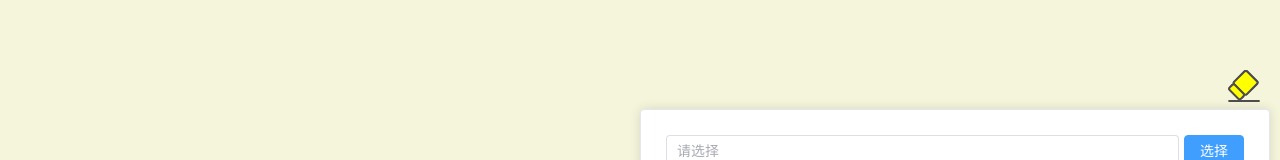
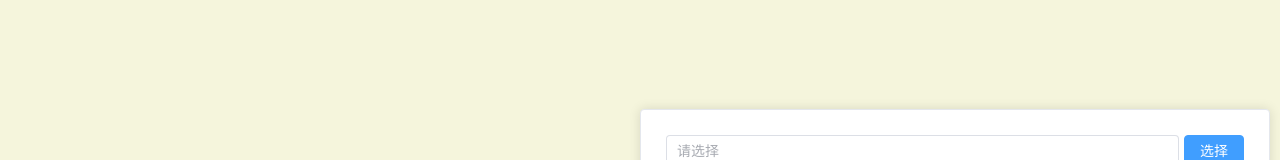
Before and after one commit to cooluid/vite-xls, a Vue app: page / in a window 1280 px wide. Shown: the part 518-678 px from the top of the page. Built offline with nearby package versions, Linux system fonts and the light colour scheme.

Commit message:
清除图标优化

```diff
--- a/src/components/Log/LogView.vue
+++ b/src/components/Log/LogView.vue
@@ -2,41 +2,7 @@
 	<AutoScrollContainer :watchSource="logList">
 		<LogItem v-for="(item, index) in logList" :key="index" :item="item" />
 	</AutoScrollContainer>
-	<svg t="1725046253694" class="icon-clear" @click="clearLog" viewBox="0 0 1024 1024" version="1.1"
-		xmlns="http://www.w3.org/2000/svg" p-id="4266" width="32" height="32">
-		<path
-			d="M12.520841 961.408313m31.295844 0l938.875305 0q31.295844 0 31.295844 31.295843l0 0q0 31.295844-31.295844 31.295844l-938.875305 0q-31.295844 0-31.295844-31.295844l0 0q0-31.295844 31.295844-31.295843Z"
-			fill="#4D4D4D" p-id="4267"></path>
-		<path
-			d="M570.348379 5.219343m44.259006 44.259007l309.813045 309.813044q44.259006 44.259006 0 88.518013l-322.648157 322.648156q-44.259006 44.259006-88.518012 0l-309.813045-309.813044q-44.259006-44.259006 0-88.518013l322.648157-322.648156q44.259006-44.259006 88.518012 0Z"
-			fill="#FFFF00" p-id="4268"></path>
-		<path
-			d="M557.694435 819.9511a93.261614 93.261614 0 0 1-66.347188-27.540342L181.518396 482.581907a93.261614 93.261614 0 0 1 0-132.694376L503.865584 27.540342a93.261614 93.261614 0 0 1 131.442543 0l312.958435 309.828851a94.513447 94.513447 0 0 1 0 132.694377l-324.224939 322.347188a94.513447 94.513447 0 0 1-66.347188 27.540342zM572.71644 62.591687a29.418093 29.418093 0 0 0-21.90709 9.388753L225.332577 394.327628a31.295844 31.295844 0 0 0 0 43.814181l309.828851 312.958435a31.295844 31.295844 0 0 0 44.440098 0l322.347188-325.476772a30.04401 30.04401 0 0 0 0-43.814181L592.119863 71.98044A29.418093 29.418093 0 0 0 572.71644 62.591687z"
-			fill="#4D4D4D" p-id="4269"></path>
-		<path
-			d="M178.982582 436.120475m44.259006 44.259007l269.979939 269.979938q44.259006 44.259006 0 88.518013l-75.682901 75.682901q-44.259006 44.259006-88.518013 0l-269.979939-269.979939q-44.259006-44.259006 0-88.518013l75.682901-75.6829q44.259006-44.259006 88.518013 0Z"
-			fill="#FFFF00" p-id="4270"></path>
-		<path
-			d="M373.048958 964.537897A94.513447 94.513447 0 0 1 306.70177 938.875306L36.931599 667.227384a93.887531 93.887531 0 0 1 0-133.320294l75.735941-75.735941a93.887531 93.887531 0 0 1 66.347189-27.540342 93.887531 93.887531 0 0 1 66.347188 27.540342l270.396088 270.396088a92.00978 92.00978 0 0 1 26.914425 66.347188 94.513447 94.513447 0 0 1-26.914425 66.347189L439.396147 938.875306a93.261614 93.261614 0 0 1-66.347189 25.662591z m-194.034229-471.315403a31.92176 31.92176 0 0 0-21.907091 7.511002L81.371697 578.347188a31.295844 31.295844 0 0 0 0 44.440098l269.770171 269.770171a31.295844 31.295844 0 0 0 44.440098 0l75.735941-75.735941a31.295844 31.295844 0 0 0 8.762836-21.907091 32.547677 32.547677 0 0 0-8.762836-22.533007L200.921819 500.733496a31.92176 31.92176 0 0 0-21.90709-9.388753z"
-			fill="#4D4D4D" p-id="4271"></path>
-	</svg><svg t="1725046253694" class="icon-clear" @click="clearLog" viewBox="0 0 1024 1024" version="1.1"
-		xmlns="http://www.w3.org/2000/svg" p-id="4266" width="32" height="32">
-		<path
-			d="M12.520841 961.408313m31.295844 0l938.875305 0q31.295844 0 31.295844 31.295843l0 0q0 31.295844-31.295844 31.295844l-938.875305 0q-31.295844 0-31.295844-31.295844l0 0q0-31.295844 31.295844-31.295843Z"
-			fill="#4D4D4D" p-id="4267"></path>
-		<path
-			d="M570.348379 5.219343m44.259006 44.259007l309.813045 309.813044q44.259006 44.259006 0 88.518013l-322.648157 322.648156q-44.259006 44.259006-88.518012 0l-309.813045-309.813044q-44.259006-44.259006 0-88.518013l322.648157-322.648156q44.259006-44.259006 88.518012 0Z"
-			fill="#FFFF00" p-id="4268"></path>
-		<path
-			d="M557.694435 819.9511a93.261614 93.261614 0 0 1-66.347188-27.540342L181.518396 482.581907a93.261614 93.261614 0 0 1 0-132.694376L503.865584 27.540342a93.261614 93.261614 0 0 1 131.442543 0l312.958435 309.828851a94.513447 94.513447 0 0 1 0 132.694377l-324.224939 322.347188a94.513447 94.513447 0 0 1-66.347188 27.540342zM572.71644 62.591687a29.418093 29.418093 0 0 0-21.90709 9.388753L225.332577 394.327628a31.295844 31.295844 0 0 0 0 43.814181l309.828851 312.958435a31.295844 31.295844 0 0 0 44.440098 0l322.347188-325.476772a30.04401 30.04401 0 0 0 0-43.814181L592.119863 71.98044A29.418093 29.418093 0 0 0 572.71644 62.591687z"
-			fill="#4D4D4D" p-id="4269"></path>
-		<path
-			d="M178.982582 436.120475m44.259006 44.259007l269.979939 269.979938q44.259006 44.259006 0 88.518013l-75.682901 75.682901q-44.259006 44.259006-88.518013 0l-269.979939-269.979939q-44.259006-44.259006 0-88.518013l75.682901-75.6829q44.259006-44.259006 88.518013 0Z"
-			fill="#FFFF00" p-id="4270"></path>
-		<path
-			d="M373.048958 964.537897A94.513447 94.513447 0 0 1 306.70177 938.875306L36.931599 667.227384a93.887531 93.887531 0 0 1 0-133.320294l75.735941-75.735941a93.887531 93.887531 0 0 1 66.347189-27.540342 93.887531 93.887531 0 0 1 66.347188 27.540342l270.396088 270.396088a92.00978 92.00978 0 0 1 26.914425 66.347188 94.513447 94.513447 0 0 1-26.914425 66.347189L439.396147 938.875306a93.261614 93.261614 0 0 1-66.347189 25.662591z m-194.034229-471.315403a31.92176 31.92176 0 0 0-21.907091 7.511002L81.371697 578.347188a31.295844 31.295844 0 0 0 0 44.440098l269.770171 269.770171a31.295844 31.295844 0 0 0 44.440098 0l75.735941-75.735941a31.295844 31.295844 0 0 0 8.762836-21.907091 32.547677 32.547677 0 0 0-8.762836-22.533007L200.921819 500.733496a31.92176 31.92176 0 0 0-21.90709-9.388753z"
-			fill="#4D4D4D" p-id="4271"></path>
-	</svg>
+	<IconItem icon="#icon-clear" @click="clearLog" />
 </template>
 <script setup lang="ts">
 import { LogEntry } from "@/stores/logStore";
@@ -44,6 +10,7 @@ import { computed } from "vue";
 import LogItem from "./LogItem.vue";
 import AutoScrollContainer from "@/components/com/AutoScrollContainer.vue";
 import { useLogStore } from "@/stores/logStore";
+import IconItem from "@/components/com/IconItem.vue";
 const props = defineProps<{
 	list: LogEntry[];
 }>();
@@ -57,12 +24,9 @@ const clearLog = () => {
 
 </script>
 <style scoped>
-.icon-clear {
+.icon-item {
 	position: absolute;
-	right: 20px;
-	bottom: 180px;
-	cursor: pointer;
-	transition: color 0.3s ease-in-out;
-	font-size: 20px;
+	right: 10px;
+	bottom:10px;
 }
 </style>
--- a/src/views/Home.vue
+++ b/src/views/Home.vue
@@ -73,6 +73,7 @@ watch(importPath, async () => {
 }
 
 .list-container {
+	position: relative;
 	flex: 1;
 	overflow-y: auto;
 	min-height: 0;
```
